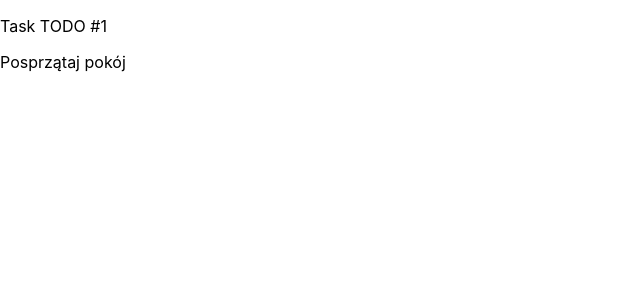
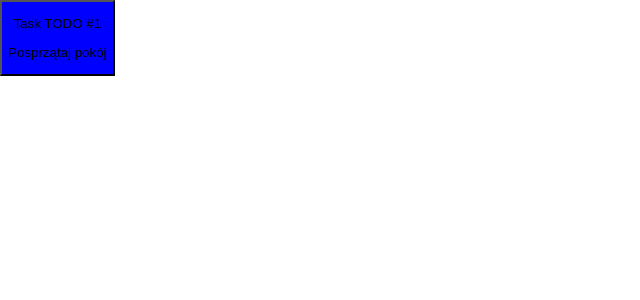
Before and after one commit to ddavid09/ecom2019-TODO-list-react-typescript, a React (Create React App) app: page / in a window 1280 px wide. Shown: the top 300 px of the page, without its empty margins (0-640 px from the left). Built offline with nearby package versions, Linux system fonts and the light colour scheme.

Commit message:
Prosty Task - przycisk

```diff
--- a/src/components/Task.tsx
+++ b/src/components/Task.tsx
@@ -18,11 +18,24 @@ export class Task extends Component<ITaskProps, ITaskState> {
         this.state = { isDone: false };
     }
 
+    setDone = () => {
+        this.setState({
+            isDone: true
+        })
+    }
+
     render() {
+        let color: string = 'blue';
+        if (this.state.isDone) {
+            color = 'red';
+        }
         return (
             <div>
-                <p>Task TODO #{this.props.numOfTask}</p>
-                <p>{this.props.taskText}</p>
+                <button onClick={this.setDone} style={{ backgroundColor: color }}>
+                    {console.log("kliknieto stan taska: " + this.state.isDone)}
+                    <p>Task TODO #{this.props.numOfTask}</p>
+                    <p>{this.props.taskText}</p>
+                </button>
             </div>
         )
     }
```
